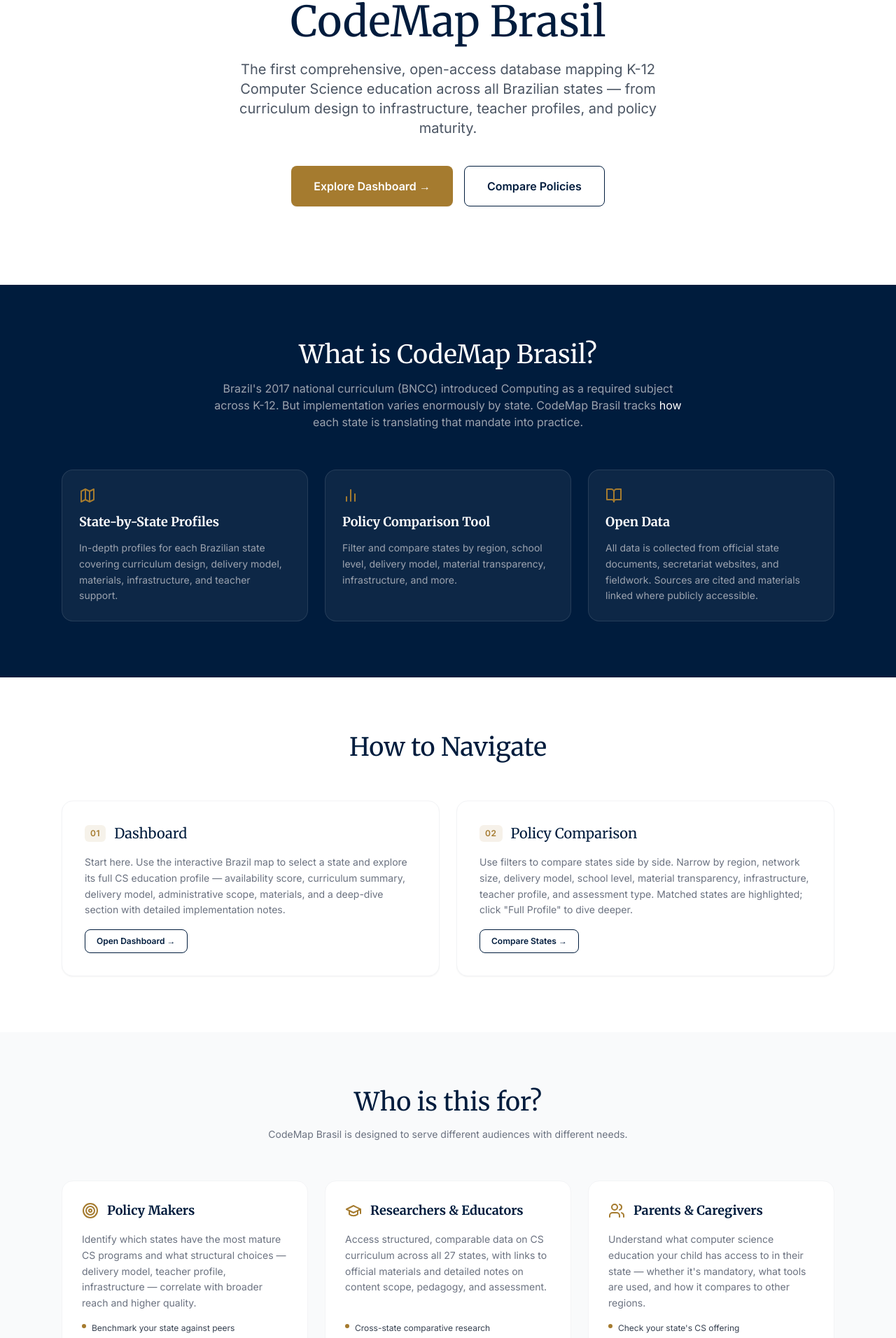
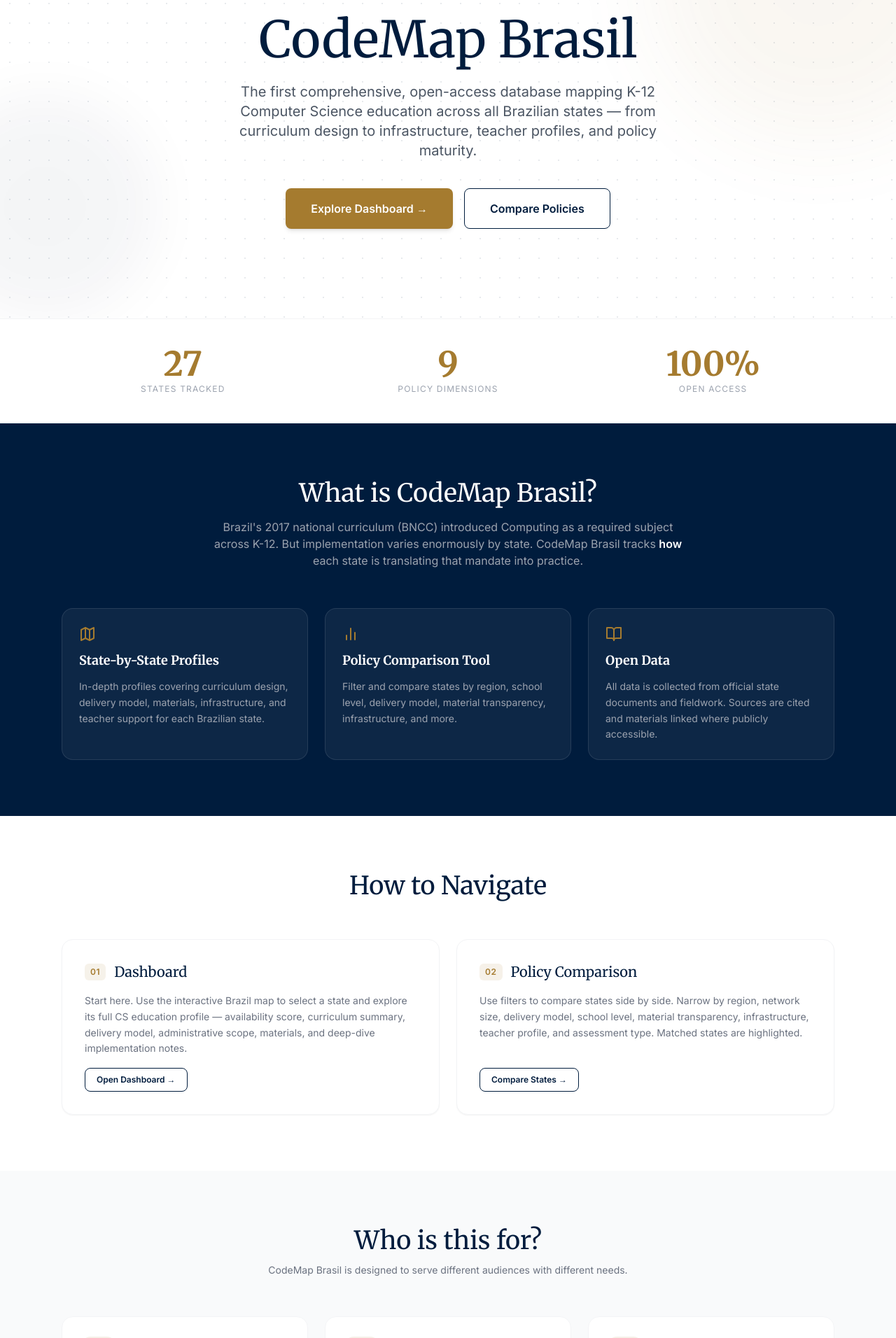
Before and after one commit to lfares/code-map-br, a React (Vite) app: page / in a window 1280 px wide. Shown: the part 245-2157 px from the top of the page at 70% size. Built offline with nearby package versions, Linux system fonts and the light colour scheme; the HTML template or start-up script is replaced by a standard one; what @svg-maps/brazil would draw is missing.

Commit message:
chore: animate home page with scroll fade-ins, stat counters, and visual polish

```diff
--- a/src/index.css
+++ b/src/index.css
@@ -20,3 +20,16 @@ body {
 h1, h2, h3, h4, h5 {
   font-family: var(--font-serif);
 }
+
+/* Scroll fade-in animation */
+@keyframes fadeInUp {
+  from { opacity: 0; transform: translateY(28px); }
+  to   { opacity: 1; transform: translateY(0); }
+}
+.fade-in-up {
+  opacity: 0;
+  animation: fadeInUp 0.6s ease forwards;
+}
+.fade-in-up.visible {
+  opacity: 1;
+}
--- a/src/pages/Home.jsx
+++ b/src/pages/Home.jsx
@@ -1,9 +1,63 @@
-import React, { useState } from 'react'
+import React, { useState, useEffect, useRef } from 'react'
 import { Target, Map, BarChart2, BookOpen, GraduationCap, Users } from 'lucide-react'
 
+// ── Scroll fade-in hook ───────────────────────────────────────────────────────
+function useFadeIn() {
+  const ref = useRef(null)
+  useEffect(() => {
+    const el = ref.current
+    if (!el) return
+    const observer = new IntersectionObserver(
+      ([entry]) => { if (entry.isIntersecting) { el.classList.add('visible'); observer.disconnect() } },
+      { threshold: 0.12 }
+    )
+    observer.observe(el)
+    return () => observer.disconnect()
+  }, [])
+  return ref
+}
+
+// ── Animated counter ──────────────────────────────────────────────────────────
+function Counter({ target, suffix = '' }) {
+  const [count, setCount] = useState(0)
+  const ref = useRef(null)
+  const started = useRef(false)
+
+  useEffect(() => {
+    const el = ref.current
+    if (!el) return
+    const observer = new IntersectionObserver(([entry]) => {
+      if (entry.isIntersecting && !started.current) {
+        started.current = true
+        const duration = 1200
+        const steps = 40
+        const increment = target / steps
+        let current = 0
+        const timer = setInterval(() => {
+          current = Math.min(current + increment, target)
+          setCount(Math.round(current))
+          if (current >= target) clearInterval(timer)
+        }, duration / steps)
+      }
+    }, { threshold: 0.5 })
+    observer.observe(el)
+    return () => observer.disconnect()
+  }, [target])
+
+  return <span ref={ref}>{count}{suffix}</span>
+}
+
+// ── Home ──────────────────────────────────────────────────────────────────────
 export default function Home({ setPage }) {
   const [form, setForm] = useState({ name: '', email: '', message: '' })
   const [sent, setSent] = useState(false)
+
+  const heroRef = useFadeIn()
+  const whatRef = useFadeIn()
+  const statsRef = useFadeIn()
+  const navRef = useFadeIn()
+  const whoRef = useFadeIn()
+  const contactRef = useFadeIn()
 
   function handleSubmit(e) {
     e.preventDefault()
@@ -15,44 +69,94 @@ export default function Home({ setPage }) {
     <div className="text-[#001C3D]">
 
       {/* ── Hero ── */}
-      <section className="max-w-6xl mx-auto px-6 py-28 text-center">
-        <span className="inline-block text-xs font-semibold uppercase tracking-widest text-[#A57B2F] mb-4">Research & Public Policy</span>
-        <h1 className="font-serif text-5xl md:text-6xl text-[#001C3D] leading-tight">CodeMap Brasil</h1>
+      <section className="relative overflow-hidden">
+        {/* dot-grid background */}
+        <div
+          aria-hidden="true"
+          className="absolute inset-0 pointer-events-none"
+          style={{
+            backgroundImage: 'radial-gradient(circle, #001C3D18 1px, transparent 1px)',
+            backgroundSize: '28px 28px',
+          }}
+        />
+        {/* gold accent blobs */}
+        <div aria-hidden="true" className="absolute -top-32 -right-32 w-[480px] h-[480px] rounded-full bg-[#A57B2F] opacity-[0.06] blur-3xl pointer-events-none" />
+        <div aria-hidden="true" className="absolute bottom-0 -left-24 w-[320px] h-[320px] rounded-full bg-[#001C3D] opacity-[0.04] blur-2xl pointer-events-none" />
+
+        <div
+          ref={heroRef}
+          className="fade-in-up relative max-w-6xl mx-auto px-6 py-32 text-center"
+          style={{ animationDelay: '0.1s' }}
+        >
+          <span className="inline-block text-xs font-semibold uppercase tracking-widest text-[#A57B2F] mb-5">Research &amp; Public Policy</span>
+          <h1 className="font-serif text-5xl md:text-7xl text-[#001C3D] leading-tight">CodeMap Brasil</h1>
           <p className="mt-6 max-w-2xl mx-auto text-lg md:text-xl text-[#4B5563] leading-relaxed">
-          The first comprehensive, open-access database mapping K-12 Computer Science education across all Brazilian states —
-          from curriculum design to infrastructure, teacher profiles, and policy maturity.
+            The first comprehensive, open-access database mapping K-12 Computer Science
+            education across all Brazilian states — from curriculum design to infrastructure,
+            teacher profiles, and policy maturity.
           </p>
           <div className="mt-10 flex flex-wrap gap-4 justify-center">
             <button
               onClick={() => setPage('dashboard')}
-            className="bg-[#A57B2F] text-white rounded-lg px-8 py-4 text-base font-semibold shadow-sm hover:opacity-90 transition-opacity"
+              className="bg-[#A57B2F] text-white rounded-lg px-9 py-4 text-base font-semibold shadow-md hover:shadow-lg hover:-translate-y-0.5 active:translate-y-0 transition-all duration-150"
             >
               Explore Dashboard →
             </button>
             <button
               onClick={() => setPage('comparison')}
-            className="bg-white border border-[#001C3D] text-[#001C3D] rounded-lg px-8 py-4 text-base font-semibold hover:bg-[#F9FAFB] transition-colors"
+              className="bg-white border border-[#001C3D] text-[#001C3D] rounded-lg px-9 py-4 text-base font-semibold hover:bg-[#F9FAFB] hover:-translate-y-0.5 active:translate-y-0 transition-all duration-150"
             >
               Compare Policies
             </button>
+          </div>
+        </div>
+      </section>
+
+      {/* ── Stats strip ── */}
+      <section className="border-y border-gray-100 bg-white">
+        <div
+          ref={statsRef}
+          className="fade-in-up max-w-6xl mx-auto px-6 py-10 grid grid-cols-3 gap-8 text-center"
+          style={{ animationDelay: '0.15s' }}
+        >
+          {[
+            { value: 27, suffix: '', label: 'States tracked' },
+            { value: 9,  suffix: '', label: 'Policy dimensions' },
+            { value: 100, suffix: '%', label: 'Open access' },
+          ].map(({ value, suffix, label }) => (
+            <div key={label} className="flex flex-col gap-1">
+              <span className="font-serif text-4xl md:text-5xl text-[#A57B2F] font-bold">
+                <Counter target={value} suffix={suffix} />
+              </span>
+              <span className="text-xs uppercase tracking-widest text-[#9CA3AF] font-medium">{label}</span>
+            </div>
+          ))}
         </div>
       </section>
 
       {/* ── What is this ── */}
       <section className="bg-[#001C3D] py-20">
-        <div className="max-w-6xl mx-auto px-6">
+        <div
+          ref={whatRef}
+          className="fade-in-up max-w-6xl mx-auto px-6"
+          style={{ animationDelay: '0.1s' }}
+        >
           <h2 className="font-serif text-3xl md:text-4xl text-white text-center mb-4">What is CodeMap Brasil?</h2>
           <p className="text-center text-[#9CA3AF] max-w-2xl mx-auto mb-14 text-base">
-            Brazil's 2017 national curriculum (BNCC) introduced Computing as a required subject across K-12. But implementation varies enormously by state.
-            CodeMap Brasil tracks <em className="text-white not-italic">how</em> each state is translating that mandate into practice.
+            Brazil's 2017 national curriculum (BNCC) introduced Computing as a required subject across K-12.
+            But implementation varies enormously by state. CodeMap Brasil tracks{' '}
+            <em className="text-white not-italic font-semibold">how</em> each state is translating that mandate into practice.
           </p>
           <div className="grid grid-cols-1 md:grid-cols-3 gap-6">
             {[
-              { icon: <Map className="w-6 h-6" />, title: 'State-by-State Profiles', body: 'In-depth profiles for each Brazilian state covering curriculum design, delivery model, materials, infrastructure, and teacher support.' },
+              { icon: <Map className="w-6 h-6" />, title: 'State-by-State Profiles', body: 'In-depth profiles covering curriculum design, delivery model, materials, infrastructure, and teacher support for each Brazilian state.' },
               { icon: <BarChart2 className="w-6 h-6" />, title: 'Policy Comparison Tool', body: 'Filter and compare states by region, school level, delivery model, material transparency, infrastructure, and more.' },
-              { icon: <BookOpen className="w-6 h-6" />, title: 'Open Data', body: 'All data is collected from official state documents, secretariat websites, and fieldwork. Sources are cited and materials linked where publicly accessible.' },
+              { icon: <BookOpen className="w-6 h-6" />, title: 'Open Data', body: 'All data is collected from official state documents and fieldwork. Sources are cited and materials linked where publicly accessible.' },
             ].map(({ icon, title, body }) => (
-              <div key={title} className="bg-white/5 border border-white/10 rounded-2xl p-6 flex flex-col gap-3">
+              <div
+                key={title}
+                className="bg-white/5 border border-white/10 rounded-2xl p-6 flex flex-col gap-3 hover:bg-white/10 hover:border-white/20 transition-all duration-200 cursor-default"
+              >
                 <div className="text-[#A57B2F]">{icon}</div>
                 <h3 className="font-semibold text-white text-lg">{title}</h3>
                 <p className="text-[#9CA3AF] text-sm leading-relaxed">{body}</p>
@@ -64,6 +168,7 @@ export default function Home({ setPage }) {
 
       {/* ── How to navigate ── */}
       <section className="max-w-6xl mx-auto px-6 py-20">
+        <div ref={navRef} className="fade-in-up" style={{ animationDelay: '0.1s' }}>
           <h2 className="font-serif text-3xl md:text-4xl text-[#001C3D] text-center mb-14">How to Navigate</h2>
           <div className="grid grid-cols-1 md:grid-cols-2 gap-6">
             {[
@@ -72,17 +177,20 @@ export default function Home({ setPage }) {
                 title: 'Dashboard',
                 cta: 'dashboard',
                 ctaLabel: 'Open Dashboard',
-              body: 'Start here. Use the interactive Brazil map to select a state and explore its full CS education profile — availability score, curriculum summary, delivery model, administrative scope, materials, and a deep-dive section with detailed implementation notes.',
+                body: 'Start here. Use the interactive Brazil map to select a state and explore its full CS education profile — availability score, curriculum summary, delivery model, administrative scope, materials, and deep-dive implementation notes.',
               },
               {
                 step: '02',
                 title: 'Policy Comparison',
                 cta: 'comparison',
                 ctaLabel: 'Compare States',
-              body: 'Use filters to compare states side by side. Narrow by region, network size, delivery model, school level, material transparency, infrastructure, teacher profile, and assessment type. Matched states are highlighted; click "Full Profile" to dive deeper.',
+                body: 'Use filters to compare states side by side. Narrow by region, network size, delivery model, school level, material transparency, infrastructure, teacher profile, and assessment type. Matched states are highlighted.',
               },
             ].map(({ step, title, cta, ctaLabel, body }) => (
-            <div key={step} className="bg-white border border-gray-100 rounded-2xl p-8 flex flex-col gap-4 shadow-sm">
+              <div
+                key={step}
+                className="bg-white border border-gray-100 rounded-2xl p-8 flex flex-col gap-4 shadow-sm hover:shadow-md hover:-translate-y-0.5 transition-all duration-200"
+              >
                 <div className="flex items-center gap-3">
                   <span className="text-xs font-bold text-[#A57B2F] bg-[#A57B2F]/10 rounded-md px-2 py-1 tracking-wider">{step}</span>
                   <h3 className="font-serif text-xl text-[#001C3D]">{title}</h3>
@@ -97,46 +205,52 @@ export default function Home({ setPage }) {
               </div>
             ))}
           </div>
+        </div>
       </section>
 
       {/* ── Who is this for ── */}
       <section className="bg-[#F9FAFB] py-20">
-        <div className="max-w-6xl mx-auto px-6">
-          <h2 className="font-serif text-3xl md:text-4xl text-[#001C3D] text-center mb-4">Who is this for?</h2>
+        <div ref={whoRef} className="fade-in-up max-w-6xl mx-auto px-6" style={{ animationDelay: '0.1s' }}>
+          <h2 className="font-serif text-3xl md:text-4xl text-[#001C3D] text-center mb-3">Who is this for?</h2>
           <p className="text-center text-[#6B7280] max-w-xl mx-auto mb-14 text-sm">
             CodeMap Brasil is designed to serve different audiences with different needs.
           </p>
           <div className="grid grid-cols-1 md:grid-cols-3 gap-6">
             {[
               {
-                icon: <Target className="w-6 h-6" />,
+                icon: <Target className="w-7 h-7" />,
                 audience: 'Policy Makers',
-                description: 'Identify which states have the most mature CS programs and what structural choices — delivery model, teacher profile, infrastructure — correlate with broader reach and higher quality.',
+                description: 'Identify best-in-class state programs and the structural choices behind their success.',
                 uses: ['Benchmark your state against peers', 'Find models to adapt or replicate', 'Spot implementation gaps by region'],
               },
               {
-                icon: <GraduationCap className="w-6 h-6" />,
+                icon: <GraduationCap className="w-7 h-7" />,
                 audience: 'Researchers & Educators',
-                description: 'Access structured, comparable data on CS curriculum across all 27 states, with links to official materials and detailed notes on content scope, pedagogy, and assessment.',
-                uses: ['Cross-state comparative research', 'Access linked primary sources', 'Track CS maturity over time'],
+                description: 'Structured, comparable data on CS curriculum across all 27 states, with links to primary sources.',
+                uses: ['Cross-state comparative research', 'Access linked official materials', 'Track CS policy maturity over time'],
               },
               {
-                icon: <Users className="w-6 h-6" />,
+                icon: <Users className="w-7 h-7" />,
                 audience: 'Parents & Caregivers',
-                description: 'Understand what computer science education your child has access to in their state — whether it\'s mandatory, what tools are used, and how it compares to other regions.',
-                uses: ['Check your state\'s CS offering', 'Understand delivery and scope', 'Advocate for better access'],
+                description: "Understand what CS education your child can access — and how your state stacks up.",
+                uses: ["Check your state's CS offering", 'Understand delivery and scope', 'Advocate for better access'],
               },
             ].map(({ icon, audience, description, uses }) => (
-              <div key={audience} className="bg-white border border-gray-100 rounded-2xl p-7 flex flex-col gap-4">
-                <div className="flex items-center gap-3">
-                  <div className="text-[#A57B2F]">{icon}</div>
-                  <h3 className="font-semibold text-[#001C3D] text-lg">{audience}</h3>
+              <div
+                key={audience}
+                className="bg-white border border-gray-100 rounded-2xl p-7 flex flex-col gap-5 hover:shadow-md hover:-translate-y-0.5 transition-all duration-200"
+              >
+                <div className="w-12 h-12 rounded-xl bg-[#A57B2F]/10 flex items-center justify-center text-[#A57B2F] shrink-0">
+                  {icon}
                 </div>
+                <div>
+                  <h3 className="font-semibold text-[#001C3D] text-lg mb-2">{audience}</h3>
                   <p className="text-sm text-[#6B7280] leading-relaxed">{description}</p>
-                <ul className="flex flex-col gap-1.5 mt-auto">
+                </div>
+                <ul className="flex flex-col gap-2 mt-auto pt-4 border-t border-gray-50">
                   {uses.map(u => (
-                    <li key={u} className="flex items-start gap-2 text-xs text-[#374151]">
-                      <span className="mt-0.5 w-1.5 h-1.5 rounded-full bg-[#A57B2F] shrink-0" />
+                    <li key={u} className="flex items-center gap-2 text-sm text-[#374151]">
+                      <span className="w-1.5 h-1.5 rounded-full bg-[#A57B2F] shrink-0" />
                       {u}
                     </li>
                   ))}
@@ -149,7 +263,7 @@ export default function Home({ setPage }) {
 
       {/* ── Contact ── */}
       <section className="max-w-6xl mx-auto px-6 py-20">
-        <div className="max-w-2xl mx-auto">
+        <div ref={contactRef} className="fade-in-up max-w-2xl mx-auto" style={{ animationDelay: '0.1s' }}>
           <h2 className="font-serif text-3xl md:text-4xl text-[#001C3D] text-center mb-2">Get in Touch</h2>
           <p className="text-center text-[#6B7280] text-sm mb-10">
             Questions, suggestions, or data corrections? Reach out to{' '}
```
Lines whose indentation alone changed are shown as unchanged.
